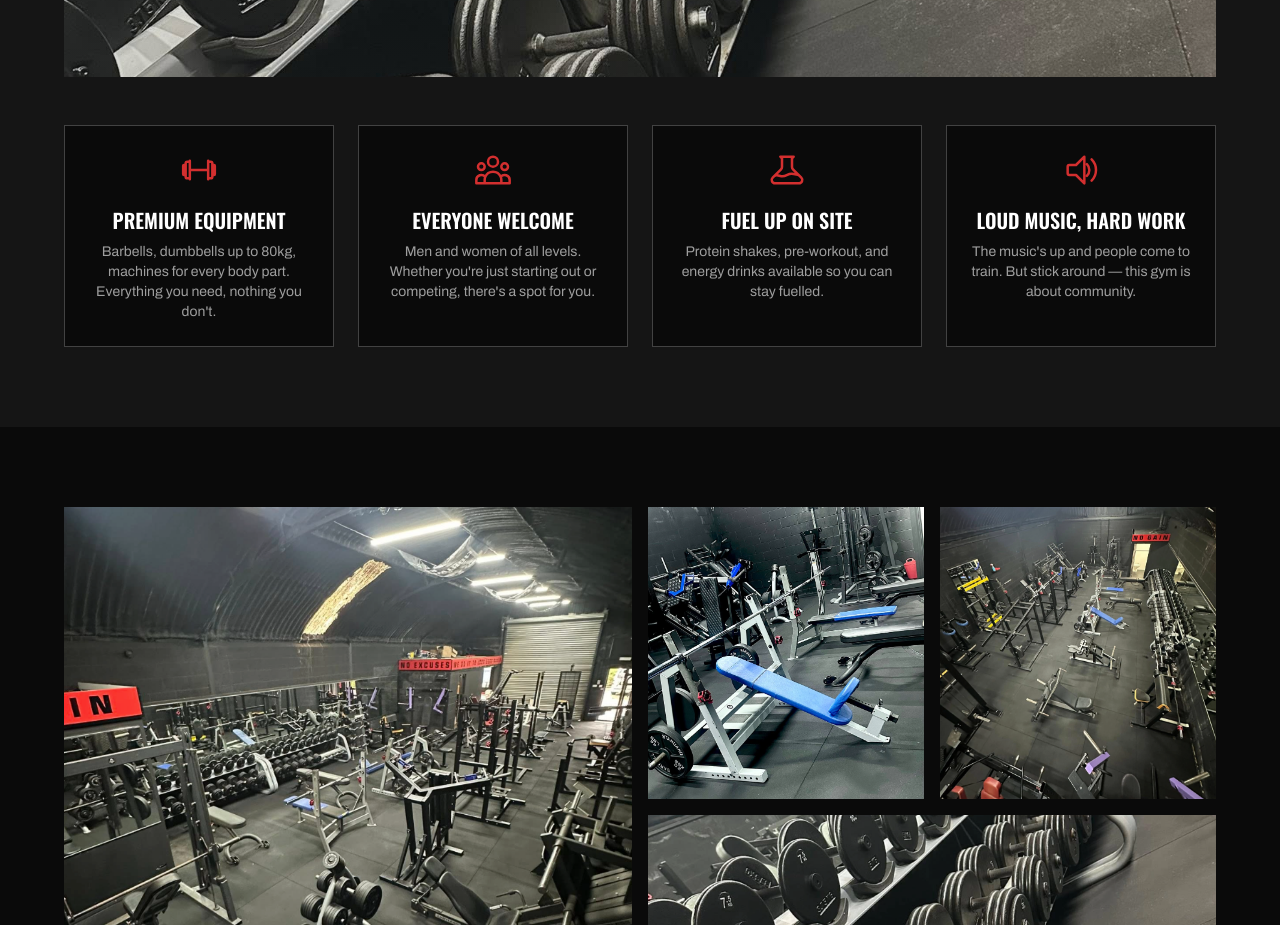
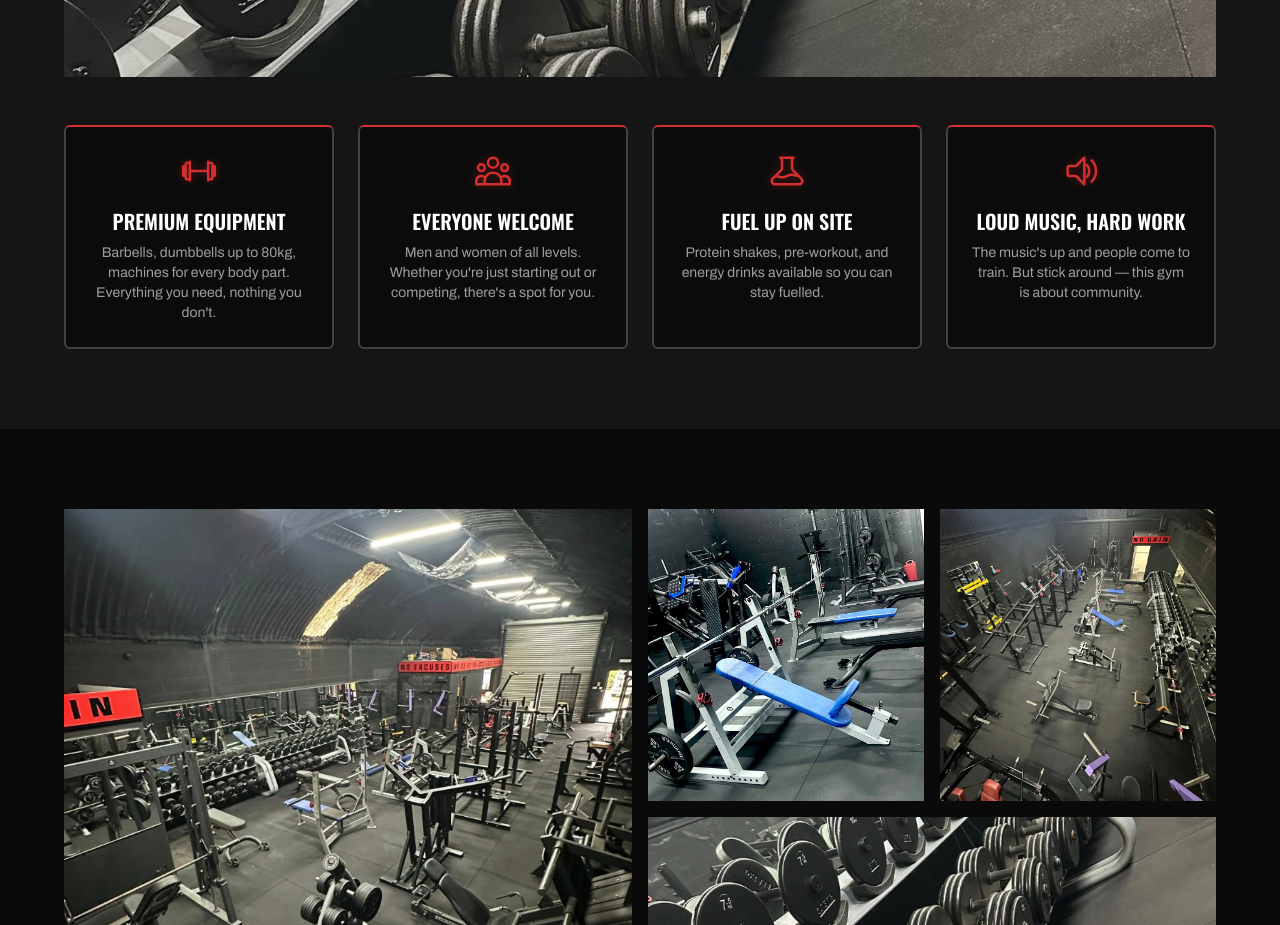
Before and after one commit to jmdibble/limitless, a Next.js app: page / in a window 1280 px wide. Shown: the part 1420-2345 px from the top of the page. Built offline with nearby package versions, Linux system fonts and the light colour scheme.

Commit message:
spruce up boxes

```diff
--- a/src/components/About.tsx
+++ b/src/components/About.tsx
@@ -114,7 +114,7 @@ export default function About() {
             priority
             className="object-cover object-center"
           />
-          <div className="absolute inset-0 bg-gradient-to-t from-secondary/20 to-transparent" />
+          <div className="absolute inset-0 bg-linear-to-t from-secondary/20 to-transparent" />
         </div>
 
         <div className="grid grid-cols-1 sm:grid-cols-2 lg:grid-cols-4 gap-6">
@@ -122,9 +122,9 @@ export default function About() {
             <FadeInUp
               key={f.title}
               delay={i * 150}
-              className="bg-neutral border border-secondary p-6 text-center hover:border-primary transition-colors"
+              className="bg-neutral-950/90 border-2 border-secondary border-t-primary rounded-md p-6 text-center"
             >
-              <div className="text-primary flex justify-center mb-4">
+              <div className="text-primary flex justify-center mb-4 drop-shadow-[0_0_4px_rgba(211,47,47,0.4)]">
                 {f.icon}
               </div>
               <h3 className="font-heading text-xl uppercase font-semibold mb-2">
```
